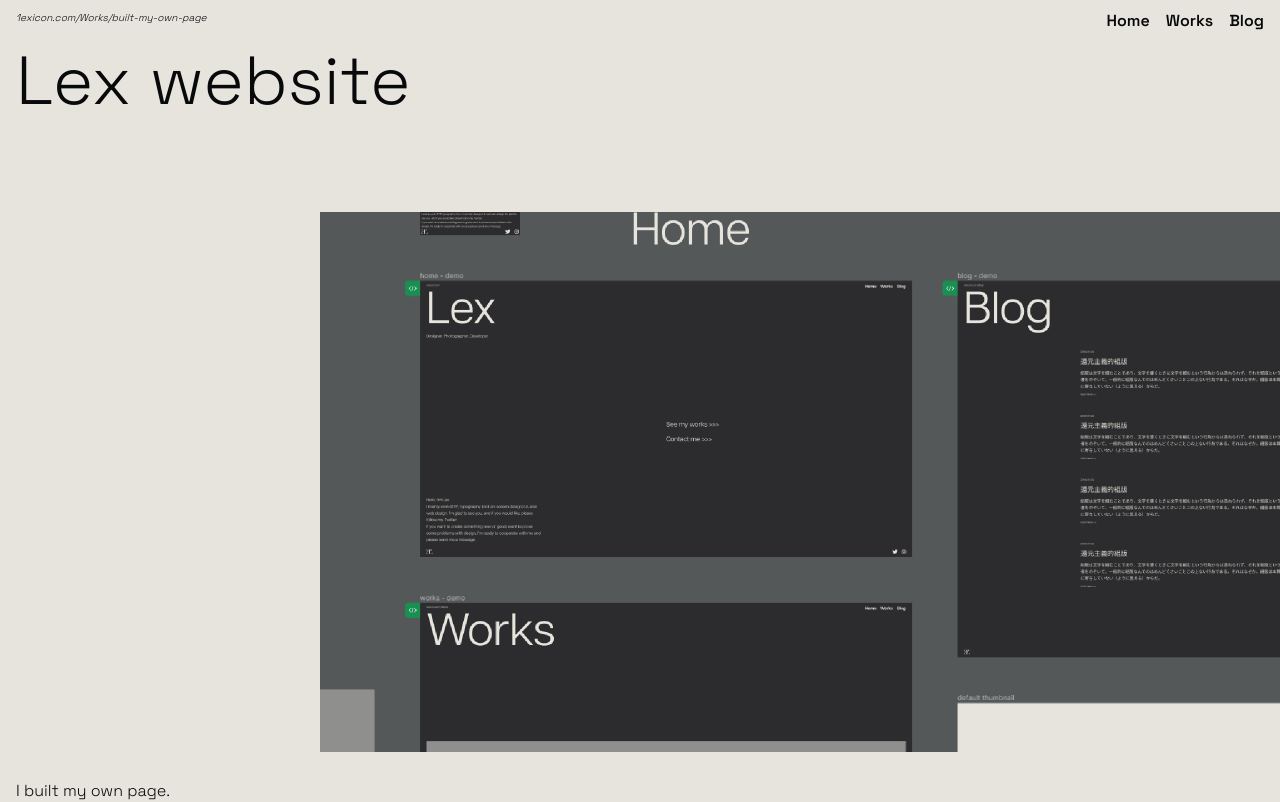
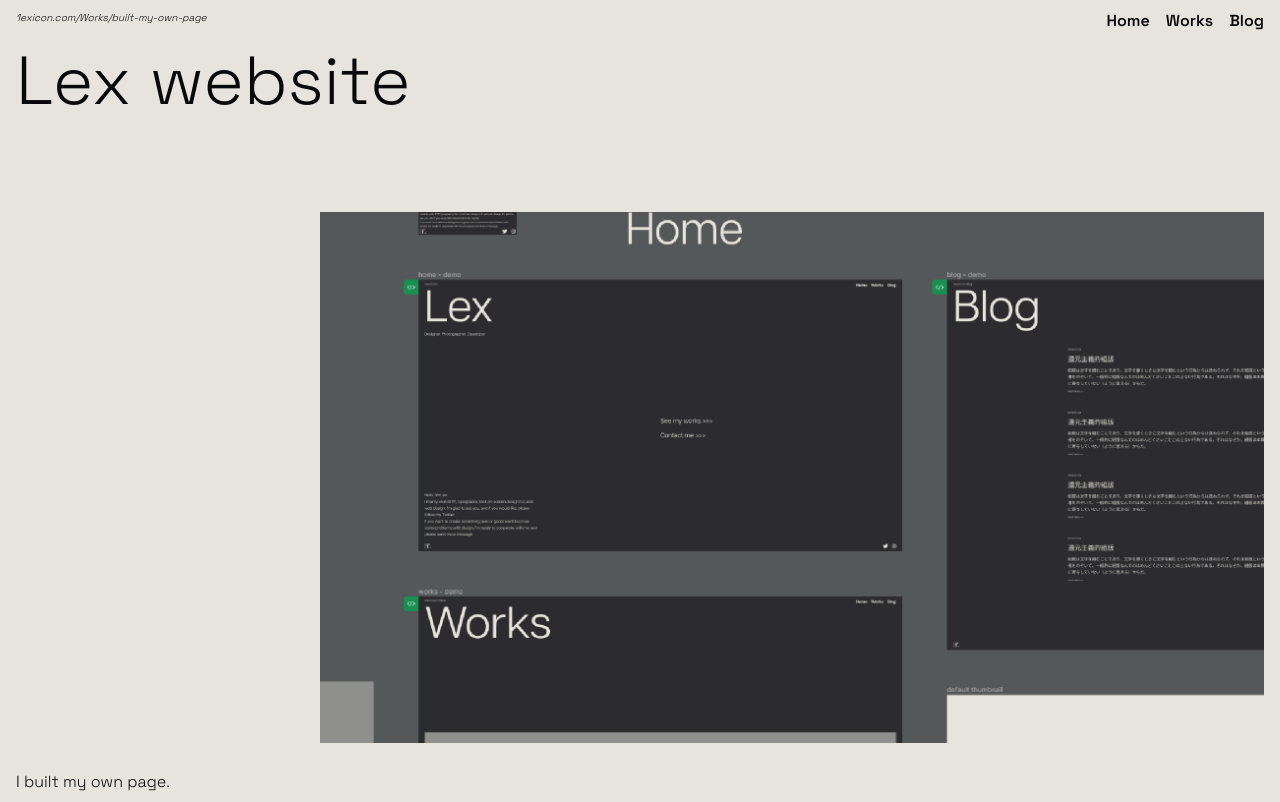
Before and after one commit to Lex-ic-on/portfolio, a Next.js app: page /Works/built-my-own-page in a window 1280 px wide. Shown: the top 802 px of the page. Built offline with nearby package versions, Linux system fonts and the light colour scheme.

Commit message:
image padding fixed

```diff
--- a/src/app/Works/built-my-own-page/page.module.css
+++ b/src/app/Works/built-my-own-page/page.module.css
@@ -6,6 +6,7 @@
   margin-top: var(--scale-3xl);
   max-width: calc(60 * var(--scale-s));
   margin-left: auto;
+  padding-right: 1.25dvw;
 
   display: flex;
   justify-content: right;
```
